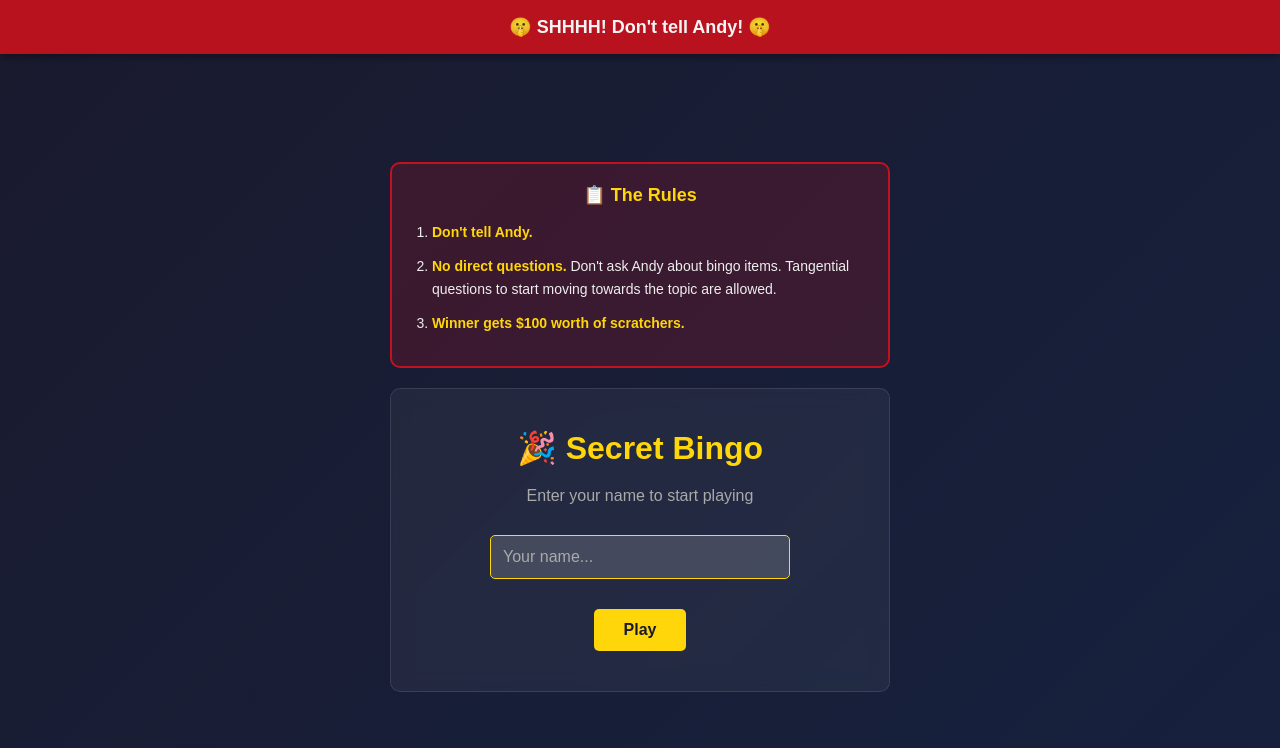
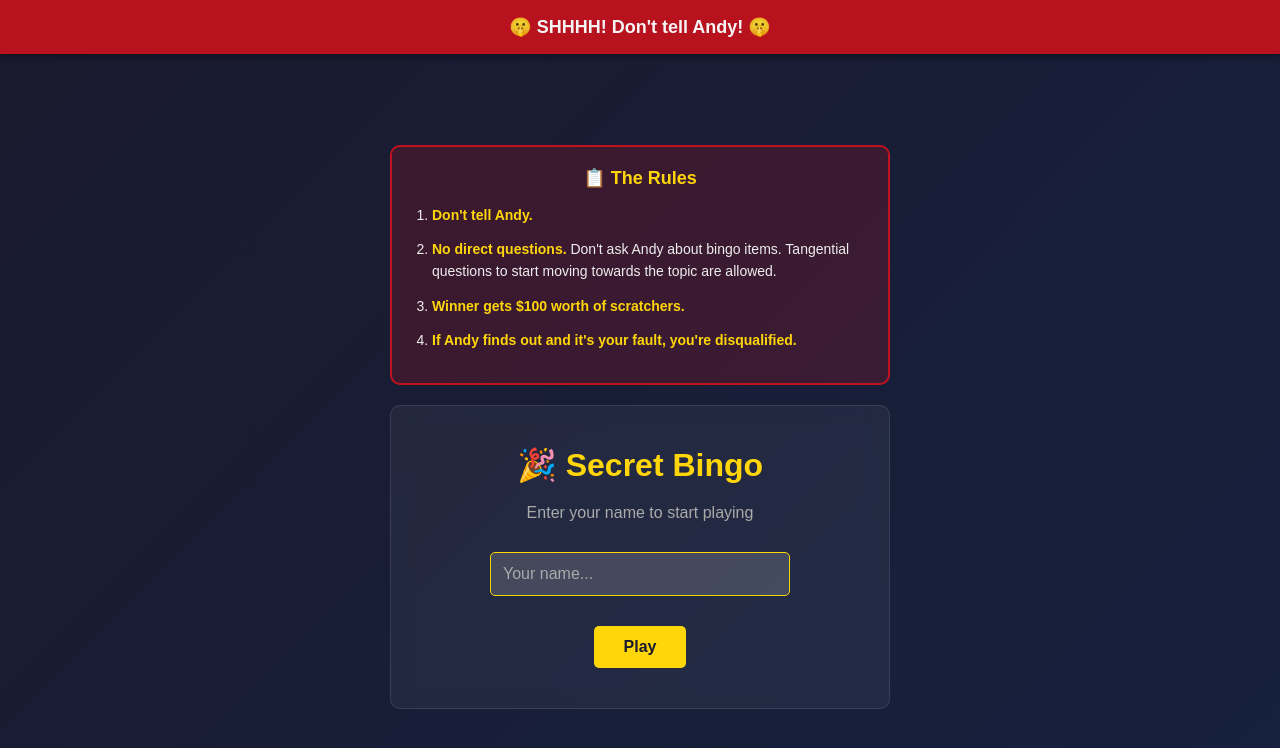
Before and after one commit to larchey/bachelor-bingo, a React (Vite) app: page / in a window 1280 px wide. Shown: the top 748 px of the page. Built offline with nearby package versions, Linux system fonts and the light colour scheme.

Commit message:
Add rule four: disqualification clause

```diff
--- a/src/components/LoginScreen.jsx
+++ b/src/components/LoginScreen.jsx
@@ -18,6 +18,7 @@ export default function LoginScreen({ onLogin }) {
           <li><strong>Don't tell Andy.</strong></li>
           <li><strong>No direct questions.</strong> Don't ask Andy about bingo items. Tangential questions to start moving towards the topic are allowed.</li>
           <li><strong>Winner gets $100 worth of scratchers.</strong></li>
+          <li><strong>If Andy finds out and it's your fault, you're disqualified.</strong></li>
         </ol>
       </div>
       <form className="login-screen" onSubmit={handleSubmit}>
```
